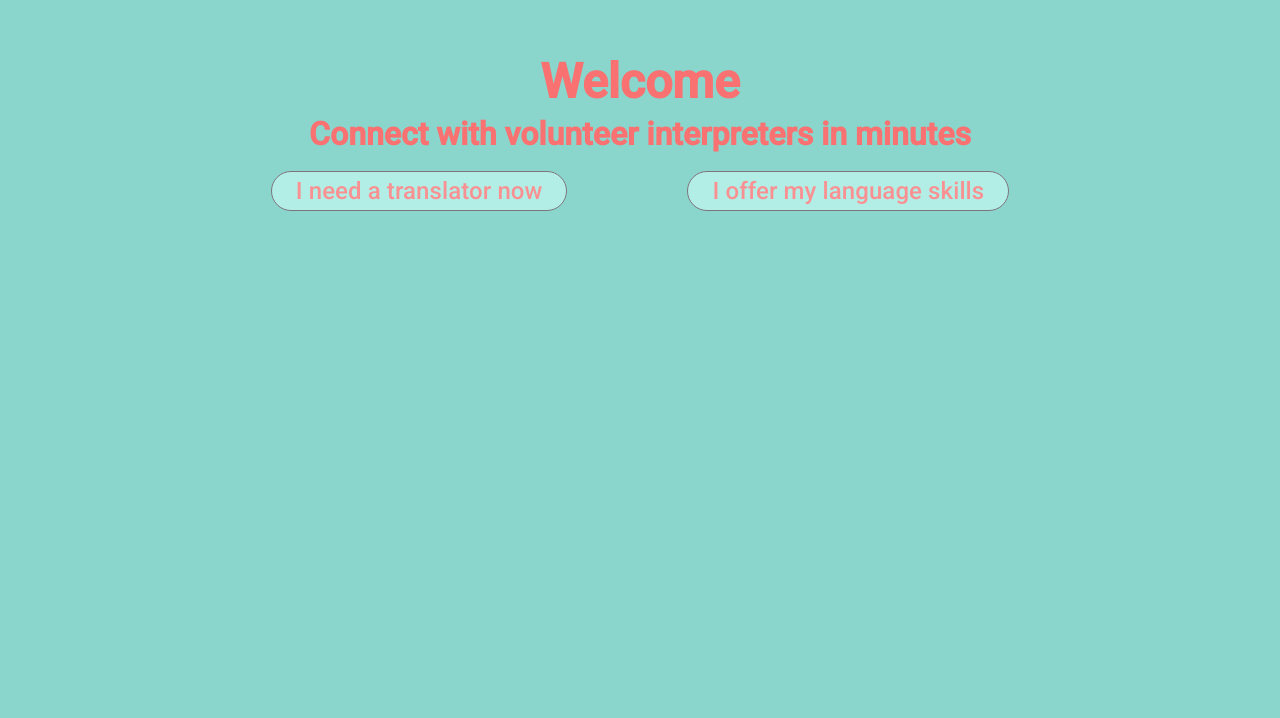
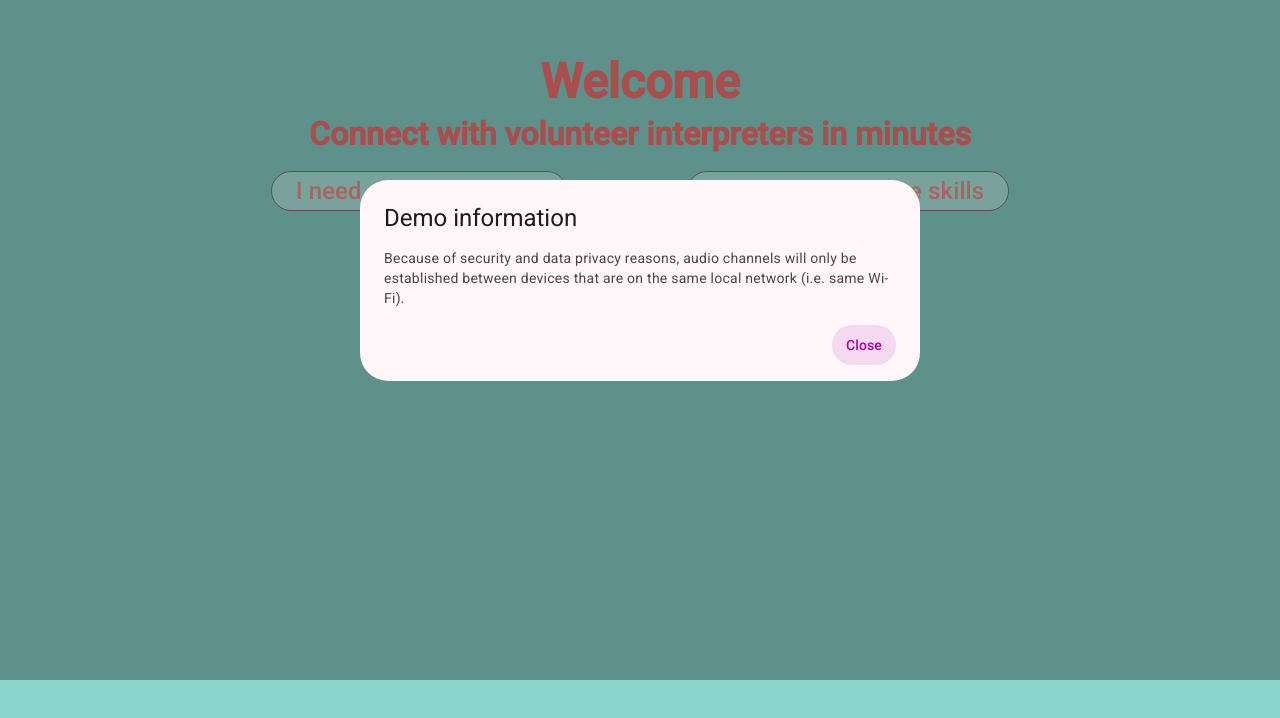
Before and after one commit to ajgixin3-del/Interpreters-without-borders, an Angular app: page / in a window 1280 px wide. Shown: the part 120-838 px from the top of the page. After the commit the page ends 800 px from the top, so only its background shows below. Built offline with nearby package versions, Linux system fonts and the light colour scheme.

Commit message:
added angular material dialog to give demo information

```diff
--- /dev/null
+++ b/src/app/component/demo-dialog.html
@@ -0,0 +1,8 @@
+<h2 mat-dialog-title>Demo information</h2>
+<mat-dialog-content>
+  Because of security and data privacy reasons, audio channels will only be established between
+  devices that are on the same local network (i.e. same Wi-Fi).
+</mat-dialog-content>
+<mat-dialog-actions>
+  <button matButton mat-dialog-close>Close</button>
+</mat-dialog-actions>
--- /dev/null
+++ b/src/app/component/demo-dialog.ts
@@ -0,0 +1,11 @@
+import { ChangeDetectionStrategy, Component } from '@angular/core';
+import { MatDialogActions, MatDialogClose, MatDialogContent, MatDialogTitle } from '@angular/material/dialog';
+import { MatButtonModule } from '@angular/material/button';
+
+@Component({
+  selector: 'demo-dialog',
+  templateUrl: 'demo-dialog.html',
+  imports: [MatDialogTitle, MatDialogContent, MatDialogActions, MatDialogClose, MatButtonModule],
+  changeDetection: ChangeDetectionStrategy.OnPush,
+})
+export class DemoDialog {}
--- a/src/app/component/welcome-page.ts
+++ b/src/app/component/welcome-page.ts
@@ -1,6 +1,8 @@
-import { Component } from '@angular/core';
+import { Component, inject } from '@angular/core';
 import { RouterLink } from '@angular/router';
 import { MatButton } from '@angular/material/button';
+import { MatDialog } from '@angular/material/dialog';
+import { DemoDialog } from './demo-dialog';
 
 @Component({
   selector: 'app-welcome-page',
@@ -8,4 +10,10 @@ import { MatButton } from '@angular/material/button';
   templateUrl: './welcome-page.html',
   styleUrl: './welcome-page.css',
 })
-export class WelcomePage {}
+export class WelcomePage {
+  private readonly dialog: MatDialog = inject(MatDialog);
+
+  constructor() {
+    this.dialog.open(DemoDialog);
+  }
+}
```
